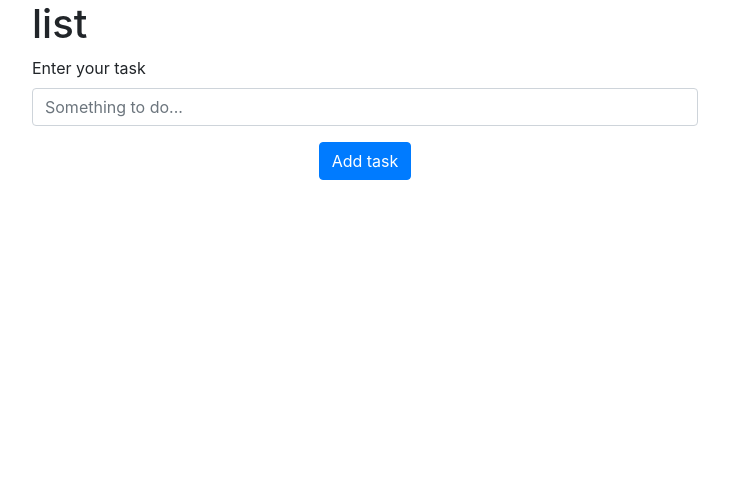
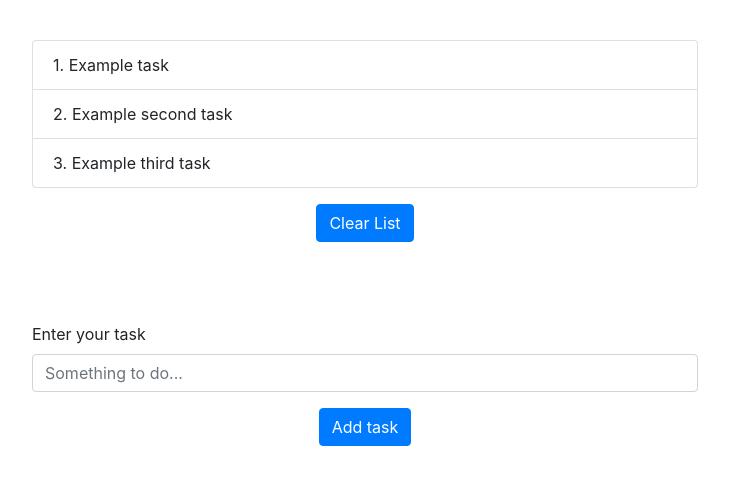
Before and after one commit to alerion09/To-Do-App, a React (Create React App) app: page / in a window 1280 px wide. Shown: the top 484 px of the page, without its empty margins (275-1004 px from the left). Built offline with nearby package versions, Linux system fonts and the light colour scheme; the HTML template or start-up script is replaced by a standard one.

Commit message:
Changed 'List' component name to 'Task'. / Added props in 'Task' component. / Allowed to show tasks list.

```diff
--- a/src/AddToDo.js
+++ b/src/AddToDo.js
@@ -1,17 +1,19 @@
 import React from 'react'
 import {Button, Form} from 'react-bootstrap'
+
 const AddToDo = ()=>{
+    const saveTask = ()=>{
+        console.log(document.getElementById('task-text').value)
+    }
     return(
-        <section>
-            <Form>
-                <Form.Label>Enter your task</Form.Label>
-                <div className='flex-column-center'>
-                    <Form.Control placeholder='Something to do...'></Form.Control>
-                    <Button className='mt-3'>Add task</Button>
-                </div>
+        <Form>
+            <Form.Label>Enter your task</Form.Label>
+            <div className='flex-column-center'>
+                <Form.Control id='task-text' placeholder='Something to do...'></Form.Control>
+                <Button className='mt-3' onClick={saveTask}>Add task</Button>
+            </div>
 
-            </Form>
-        </section>
+        </Form>
     )
 }
 export default AddToDo
--- a/src/App.js
+++ b/src/App.js
@@ -1,15 +1,46 @@
 import React from 'react'
 import './index.css'
 import 'bootstrap/dist/css/bootstrap.min.css'
-import List from './List'
+import Task from './Task'
 import AddToDo from './AddToDo'
+import { ListGroup, ListGroupItem, Button } from 'react-bootstrap';
+
+const data = [
+    {
+        id: 1,
+        content: "Example task"
+    },
+    {
+        id: 2,
+        content: "Example second task"
+    },
+    {
+        id: 3,
+        content: "Example third task"
+    }
+]
 
 
 const App = ()=>{
     return(
         <div className='container'>
-            <List />
-            <AddToDo />
+            <section>
+                <ListGroup>
+                    {data.map((object)=>{
+                        const {id, content} = object
+                        return(
+                            <ListGroupItem key={id}>
+                                <Task key={id} id={id} content={content}/>
+                            </ListGroupItem>
+                        )})}
+                </ListGroup>
+                <div className='flex-column-center'>
+                    <Button className='mt-3'>Clear List</Button>
+                </div>
+            </section>
+            <section>
+                <AddToDo />
+            </section>
         </div>
     )
 }
--- a/src/List.js
+++ /dev/null
@@ -1,10 +0,0 @@
-import React from 'react'
-
-const List = () =>{
-    return(
-        <section>
-            <h1>list</h1>
-        </section>
-    )
-}
-export default List
--- /dev/null
+++ b/src/Task.js
@@ -0,0 +1,12 @@
+import React from 'react'
+
+const Task = (props) =>{
+    const {id, content} = props
+    return(
+        <div>
+            <span>{`${id}. `}</span>
+            <span>{content}</span>
+        </div>
+    )
+}
+export default Task
--- a/src/index.css
+++ b/src/index.css
@@ -12,6 +12,7 @@
 section
 {
     width: 60%;
+    padding: 40px 0px;
 }
 .flex-column-center
 {
```
